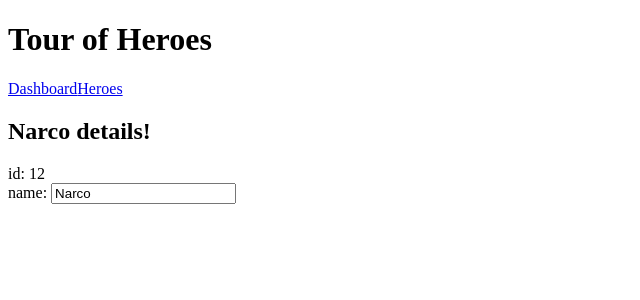
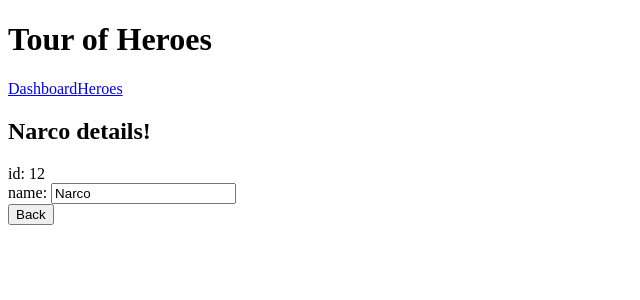
Before and after one commit to yoghourt66/angular_demo, an Angular app in the folder heroManage05/: page /detail/12 in a window 1280 px wide. Shown: the top 300 px of the page, without its empty margins (0-640 px from the left). Built offline with nearby package versions, Linux system fonts and the light colour scheme.

Commit message:
goback with location

```diff
--- /dev/null
+++ b/heroManage05/src/app/hero-detail.component.html
@@ -0,0 +1,9 @@
+<div *ngIf="hero">
+    <h2>{{hero.name}} details!</h2>
+        <div><label>id: </label>{{hero.id}}</div>
+        <div>
+            <label>name: </label>
+            <input [(ngModel)]="hero.name" placeholder="name">
+        </div>
+  <button (click)="goBack()">Back</button>
+</div>
--- a/heroManage05/src/app/hero-detail.component.ts
+++ b/heroManage05/src/app/hero-detail.component.ts
@@ -11,16 +11,8 @@ import { Hero } from './hero';
 
 @Component({
     selector:'hero-detail',
-    template:`
-        <div *ngIf="hero">
-        <h2>{{hero.name}} details!</h2>
-        <div><label>id: </label>{{hero.id}}</div>
-        <div>
-            <label>name: </label>
-            <input [(ngModel)]="hero.name" placeholder="name">
-        </div>
-    </div>
-    `
+    templateUrl:'./hero-detail.component.html',
+
 })
 
 export class HeroDetailComponent implements OnInit{
@@ -38,4 +30,8 @@ export class HeroDetailComponent implements OnInit{
             .switchMap((params: Params) => this.heroService.getHero(+params['id']))
             .subscribe(hero => this.hero = hero);
     }
+
+    goBack():void{
+        this.location.back();
+    }
 }
```
